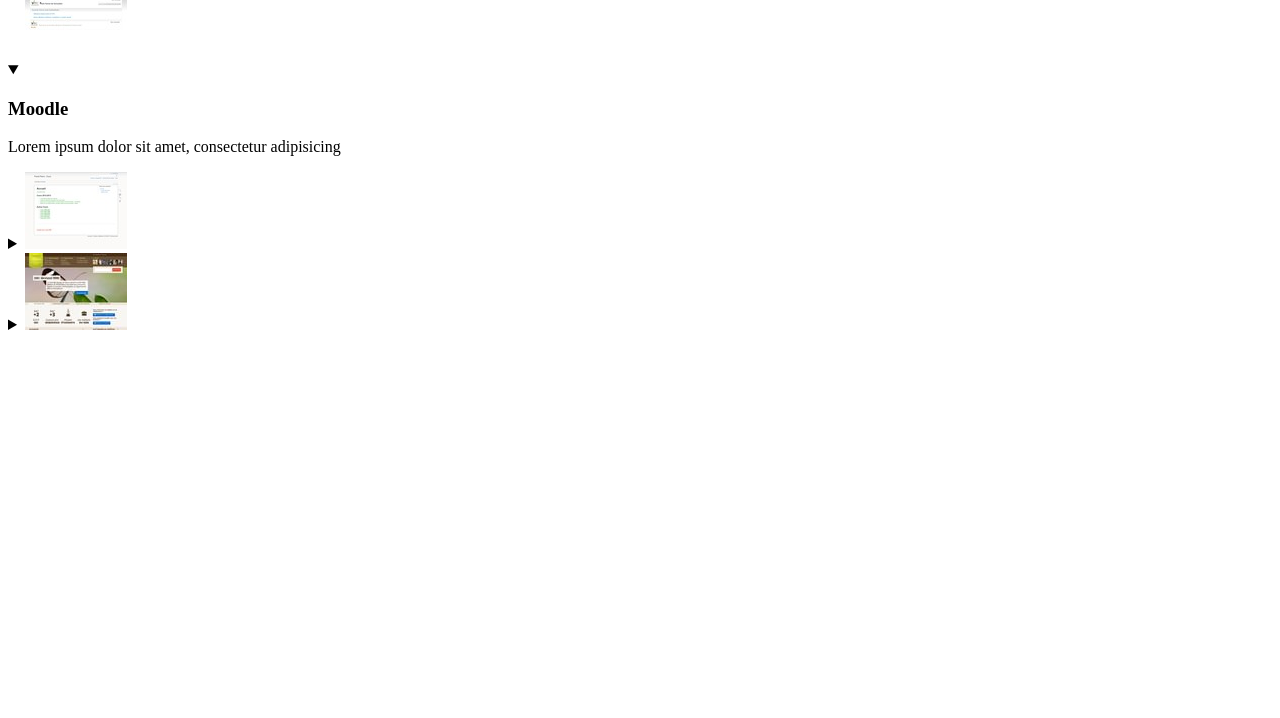
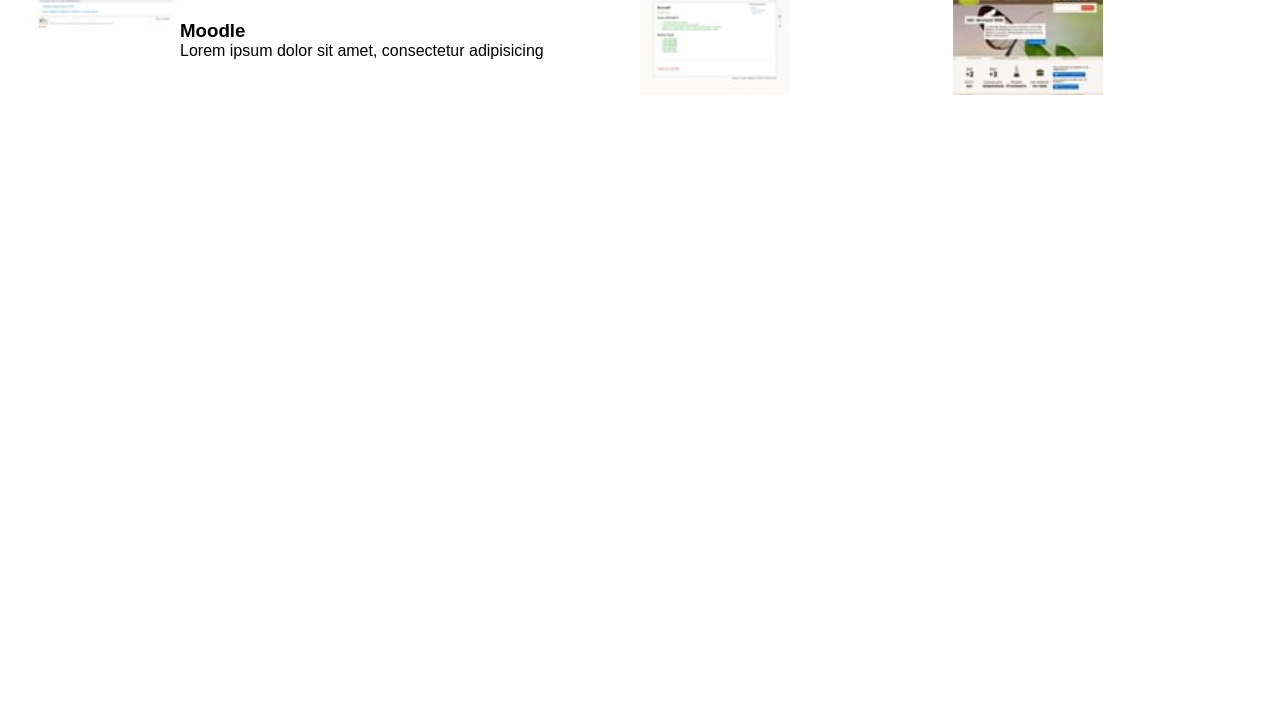
Before and after one commit to MMI-NFC-2026/sae105-r112-tp4-mazzier-lena, a plain HTML site: page index.html in a window 1280 px wide. Shown: the part 82-800 px from the top of the page. Drawn offline with Linux system fonts and the light colour scheme.

Commit message:
compléter le css

```diff
--- a/src/css/components/accordeon.css
+++ b/src/css/components/accordeon.css
@@ -1,3 +1,88 @@
-/**
-* Accordeon
-*/
+
+* {
+    margin: 0;
+    padding: 0;
+    box-sizing: border-box;
+}
+
+body {
+    padding: 30px;
+    font-family: Arial, sans-serif;
+    background: white;
+}
+
+h2 {
+    margin-bottom: 25px;
+}
+
+.accordeon {
+    display: flex;
+    align-items: center;
+    gap: 15px;
+    width: 100%;
+    overflow: hidden;
+}
+
+.accordeon details {
+    display: flex;
+    align-items: center;
+    flex: 1 1 0;
+    min-width: 0;
+    overflow: hidden;
+    transition: flex 0.5s ease;
+}
+
+
+.accordeon details[open] {
+    flex: 2 1 0;
+}
+
+
+.accordeon summary {
+    display: block;
+    flex-shrink: 0;
+    cursor: pointer;
+    list-style: none;
+}
+
+.accordeon summary::-webkit-details-marker {
+    display: none;
+}
+
+.accordeon summary img {
+    display: block;
+    width: 150px;
+    height: 110px;
+    object-fit: cover;
+}
+
+
+.description {
+    min-width: 0;
+    padding: 0 15px;
+    overflow: hidden;
+    animation: apparition 0.4s ease;
+}
+
+.description h3 {
+    font-size: 16px;
+    margin-bottom: 12px;
+}
+
+.description p {
+    font-size: 14px;
+    line-height: 1.4;
+}
+
+.accordeon details:not([open]) .description {
+    display: none;
+}
+
+@keyframes apparition {
+    from {
+        opacity: 0;
+    }
+    to {
+        opacity: 1;
+    }
+}
```
